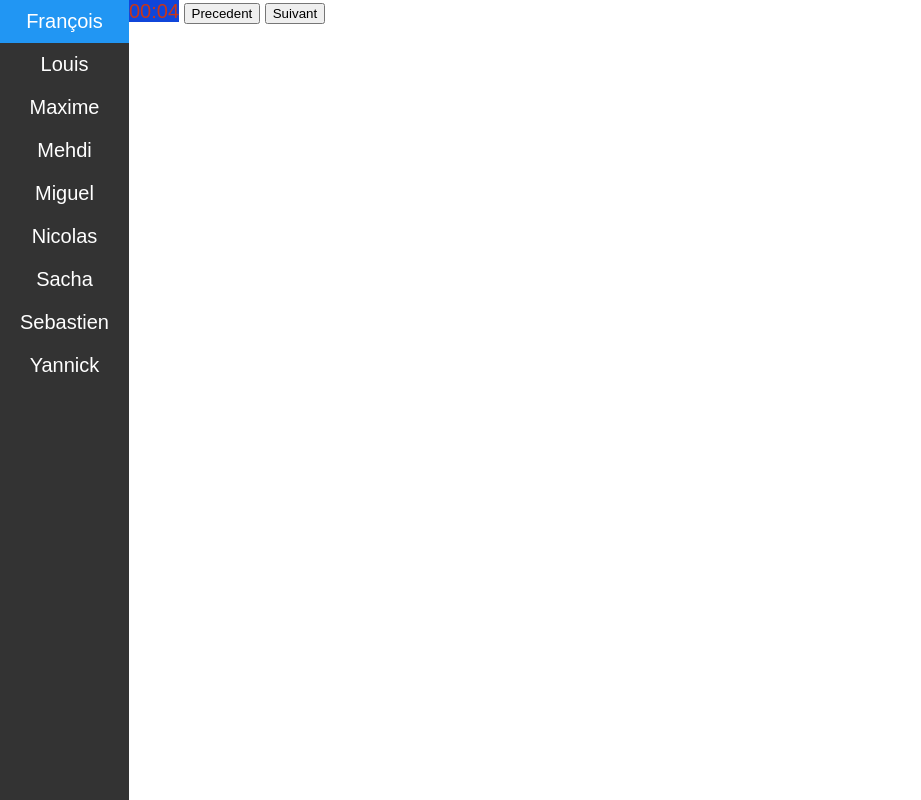
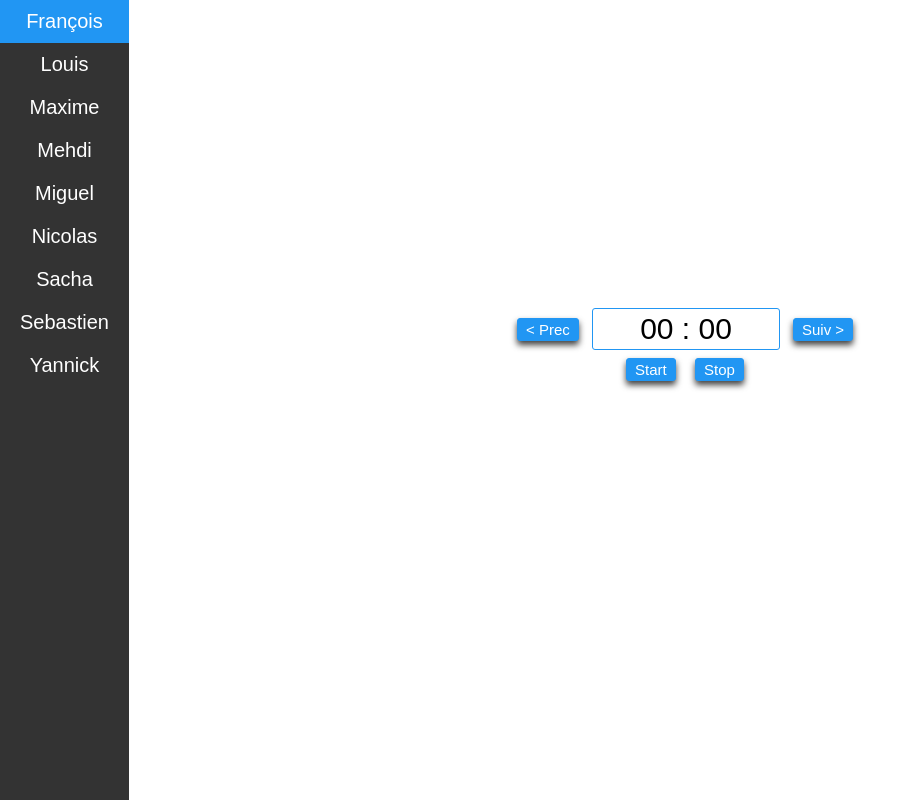
Before and after one commit to WheelzMonster/Cdiscount_daily, a plain HTML site: page index.html in a window 1280 px wide. Shown: the whole page, without its empty margins (0-921 px from the left). Drawn offline with Linux system fonts and the light colour scheme.

Commit message:
commit weekend
commit de mon travail du weekend pour lundi (style, btn precedent et start)

```diff
--- a/config.json
+++ b/config.json
@@ -1,7 +1,7 @@
 {
     "chrono": {
         "minutes": 0,
-        "secondes": 9
+        "secondes": 50
     },
     "participants": [
         {
--- a/index.html
+++ b/index.html
@@ -13,8 +13,10 @@
 
     <div id="Container">
         <span class="timer"></span>
-        <button id="precedent">Precedent</button>
-        <button id="suivant">Suivant</button>
+        <button id="precedent">< Prec</button>
+        <button id="start">Start</button>
+        <button id="stop">Stop</button>
+        <button id="suivant">Suiv ></button>
     </div>
 
     <script src="jquery-3.3.1.min.js"></script>
--- a/main.js
+++ b/main.js
@@ -8,47 +8,22 @@ $.getJSON("./config.json", function (data) {
     secondes = data.chrono.secondes;
     participants = data.participants;
 
+    $(".timer").text("00 : 00");
+
+    showParticipants();
     timer();
-    showParticipants();
 });
 
-function timer(){
-    var showMinutes;
-    var showSecondes;
-    if(secondes === 0 && minutes === 0){
-        $(".timer").text("C'est fini");
-    };
 
-    if (secondes > 0){
-        if(minutes < 10){
-            showMinutes = "0" + minutes;
-        } else {
-            showMinutes = minutes;
-        }
-        if(secondes < 10){
-            showSecondes = "0" + secondes;
-        } else {
-            showSecondes = secondes;
-        }
-        $(".timer").text(showMinutes + ":" + showSecondes);
-        secondes = secondes - 1;
-        setTimeout(timer, 1000);
-    }
-    if(secondes < 0){
-        secondes = 59;
-        minutes = minutes - 1;
-    }
-};
-
-function showParticipants(){
+function showParticipants() {
     currentId = 0;
 
-    for (var participantIndex = 0; participantIndex < participants.length; participantIndex++){
+    for (var participantIndex = 0; participantIndex < participants.length; participantIndex++) {
         var participantId = "participant" + participantIndex;
 
         if (participantIndex === currentId) {
             $("ul").append("<li id='" + participantId + "' class='active'>" + participants[participantIndex].nom + "</li>");
-        } else{
+        } else {
             $("ul").append("<li id='" + participantId + "'>" + participants[participantIndex].nom + "</li>");
         }
     }
@@ -63,7 +38,40 @@ $("#suivant").click(function() {
 });
 
 $("#precedent").click(function() {
-    $("#participant" + currentId).removeClass("active");
-    currentId--;
-    $("#participant" + currentId).addClass("active");
+    if(currentId > 0) {
+        $("#participant" + currentId).removeClass("active");
+        currentId--;
+        $("#participant" + currentId).addClass("active");
+    }
 });
+
+$("#start").click(function() {
+    function timer() {
+        var showMinutes;
+        var showSecondes;
+        if(secondes === 0 && minutes === 0){
+            $(".timer").text("C'est fini !");
+        };
+
+        if (secondes > 0) {
+            if(minutes < 10) {
+                showMinutes = "0" + minutes;
+            } else {
+                showMinutes = minutes;
+            }
+            if(secondes < 10) {
+                showSecondes = "0" + secondes;
+            } else {
+                showSecondes = secondes;
+            }
+            $(".timer").text(showMinutes + ":" + showSecondes);
+            secondes = secondes - 1;
+            setTimeout(timer, 1000);
+        }
+        if(secondes < 0) {
+            secondes = 59;
+            minutes = minutes - 1;
+        }
+    };
+    timer();
+});
--- a/style.css
+++ b/style.css
@@ -37,12 +37,61 @@ li:hover, .active {
 }
 
 .timer {
-  background-color:rgb(16, 70, 218);
-  color:rgb(202, 53, 23);
-  font-size:20px;
+  background-color:#ffffff;
+  color: #000000;
+  border: 1px solid #2196f3;
+  border-radius: 3px;
+  font-size:30px;
   text-align:center;
+  position: absolute;
+  margin-left: 463px;
+  margin-top: 308px;
+  padding: 3px;
+  width: 180px;
+  height: auto;
 }
 
 #Container {
   padding-left: 129px;
 }
+
+button {
+  background-color: #2196f3;
+  color: #ffffff;
+  border-radius: 3px;
+  border: 1px solid #2196f3;
+  box-shadow: 0 4px 6px rgba(0, 0, 0, 0.75);
+}
+
+#start{
+  position: absolute;
+  margin-left: 497px;
+  margin-top: 358px;
+  font-size: 15px;
+  padding: 2 8px;
+}
+
+#stop{
+  position: absolute;
+  margin-left: 566px;
+  margin-top: 358px;
+  font-size: 15px;
+  padding: 2 8px;
+}
+
+#precedent{
+  position: absolute;
+  margin-left: 388px;
+  margin-top: 318px;
+  font-size: 15px;
+  padding: 2 8px;
+}
+
+
+#suivant{
+  position: absolute;
+  margin-left: 664px;
+  margin-top: 318px;
+  font-size: 15px;
+  padding: 2 8px;
+}
```
